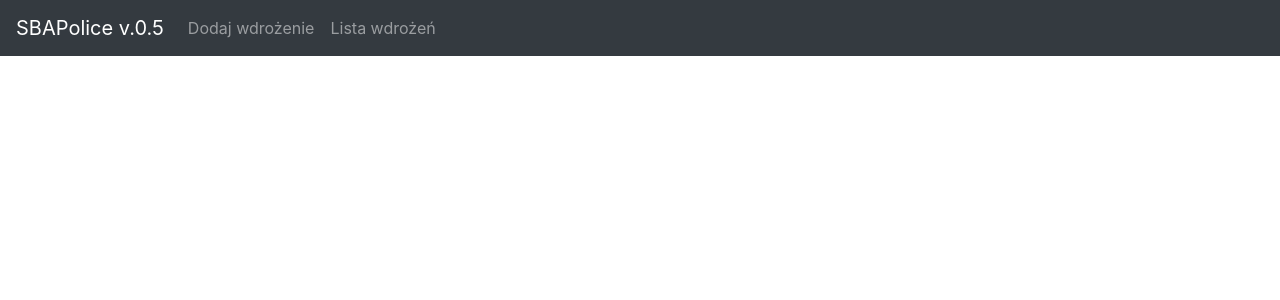
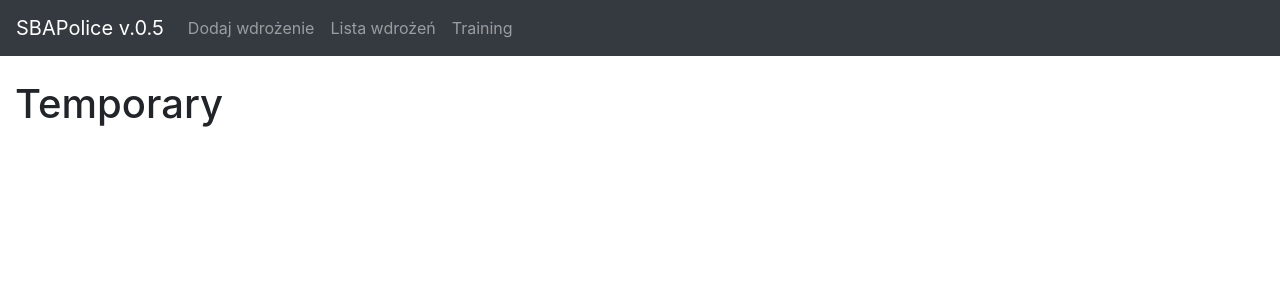
Before and after one commit to PawelNiedzwiecki/sba_police, a React (Create React App) app: page /temp in a window 1280 px wide. Shown: the top 300 px of the page. Built offline with nearby package versions, Linux system fonts and the light colour scheme.

Commit message:
Small fixes + temporary section for testing

```diff
--- a/src/App.js
+++ b/src/App.js
@@ -11,6 +11,7 @@
 import Home from './components/Home';
 import Header from './components/Header';
 import Add from './components/Add';
+import Temp from './components/Temp';
 
 
 const App = () => (
@@ -29,6 +30,9 @@
             <Add />
           </Route>
           <Route path="/wdrozenie/:wdrozenieID" component={Wdrozenie} />
+          <Route path="/temp" exact>
+            <Temp name="Pawel" age="29" />
+          </Route>
         </Switch>
       </div>
     </Router>
--- a/src/components/Header.js
+++ b/src/components/Header.js
@@ -14,6 +14,9 @@
           <li className="nav-item">
             <Link className="nav-link" to="/list">Lista wdrożeń</Link>
           </li>
+          <li className="nav-item">
+            <Link className="nav-link" to="/temp">Training</Link>
+          </li>
         </ul>
       </div>
     </div>
--- a/src/components/MessageBox.js
+++ b/src/components/MessageBox.js
@@ -14,7 +14,7 @@
 
     if(message){
       return(
-        <div class={messageClass} role="alert">
+        <div className={messageClass} role="alert">
           {message}
         </div>
       )
--- /dev/null
+++ b/src/components/Temp.js
@@ -0,0 +1,16 @@
+import React, { useState, useEffect } from 'react';
+
+const temp = (props) => {
+
+  //Temp dla testu
+
+  console.log(props)
+
+  return (
+    <div>
+      <h1>Temporary</h1>
+    </div>
+  )
+}
+
+export default temp;
```
